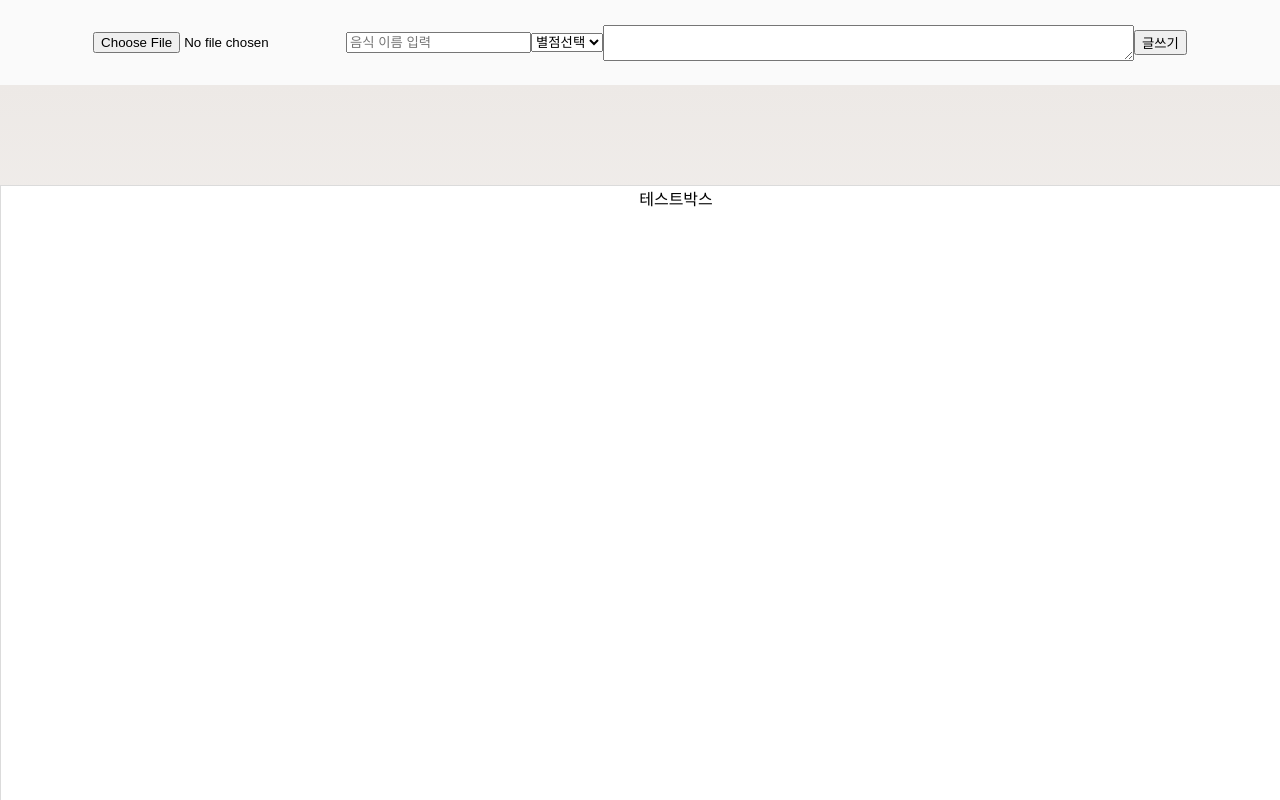
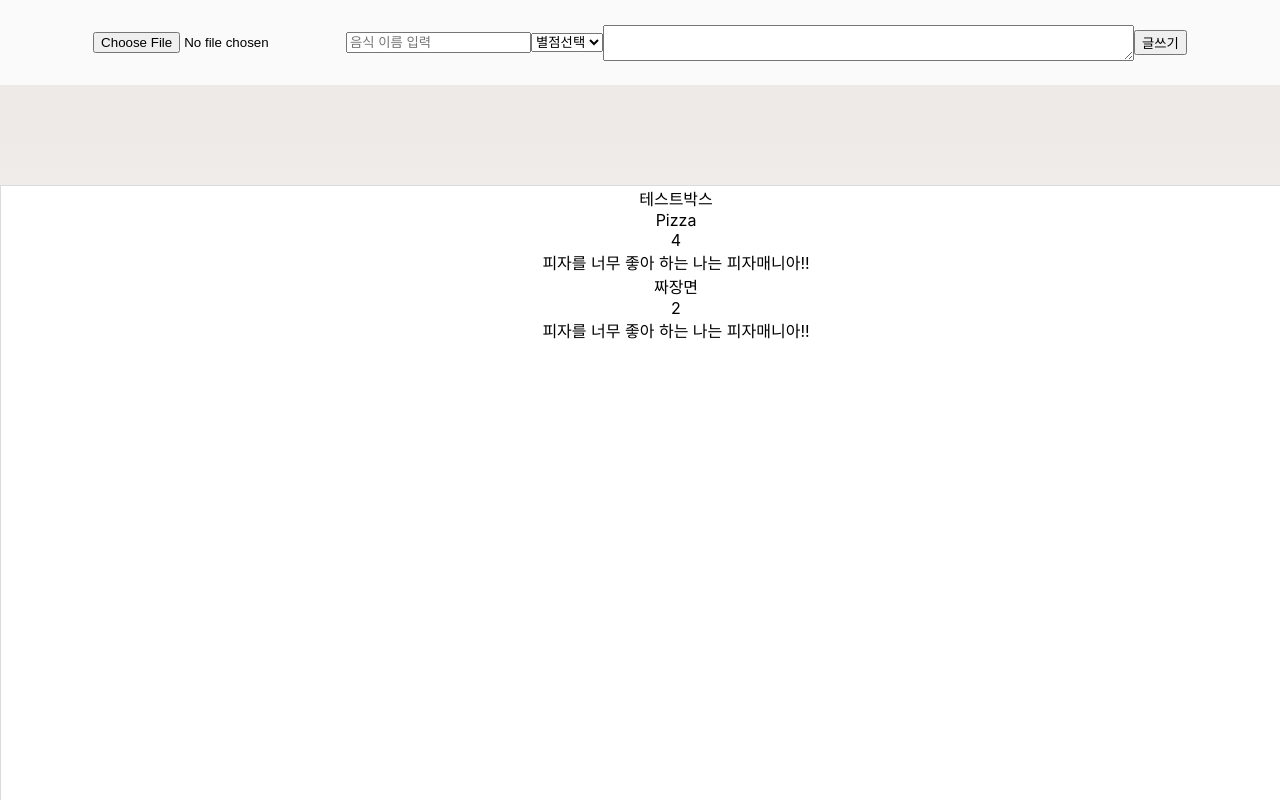
Before and after one commit to codestates/FoodFlow-client, a React (Create React App) app in the folder client/: page /mypage in a window 1280 px wide. Shown: the top 800 px of the page. Built offline with nearby package versions, Linux system fonts and the light colour scheme; a web font is replaced by a local one.

Commit message:
[client]/update:mypage

```diff
--- a/client/src/components/MyPage.js
+++ b/client/src/components/MyPage.js
@@ -35,20 +35,24 @@ import { render } from "react-dom";
              postInfo: [
                 { id: 1,
                 username: "Mr.Harvey",
-                foodname: "Pizza",
+                name: "Pizza",
                 text: "피자를 너무 좋아 하는 나는 피자매니아!!",
                 rating: 4},
                 {id: 2,
                 username: "Mis.Laby",
-                foodname: "짜장면",
+                name: "짜장면",
                 text: "피자를 너무 좋아 하는 나는 피자매니아!!",
                 rating: 2}
              ]
          }
      }
      pageList = (props) => {
-         return < div className="myPageList" >{props.postInfo.map(el =>
-             <MyPageList />)}</div >
+         return (
+         < div className="myPageList" >
+             {props.postInfo.map(el =>
+             <MyPageList post={el} />)}
+        </div >
+         )
      }
      render() {
          return(
@@ -59,10 +63,11 @@ import { render } from "react-dom";
                 <div className="totalMypages">
                     <div className="background1">
                         <center>
-                            <div>
-                                <pageList />
+                            <div className="mypageMain">테스트박스
+                                <div>
+                                    <this.pageList postInfo = {this.state.postInfo} />
+                                </div>
                             </div>
-                         <div className="mypageMain">테스트박스</div>
                          </center>
                     </div>
                     <div className="background2"></div>
--- a/client/src/components/PostArea.js
+++ b/client/src/components/PostArea.js
@@ -1,5 +1,8 @@
 import React from "react";
 import axios from "axios";
+
+axios.defaults.withCredentials = true;
+
 //import Star from "../img/star.png";
 //import Star0 from "../img/star0.png";
 //import Star1 from "../img/star1.png";
@@ -12,6 +15,61 @@ import axios from "axios";
 //multer면 header설정이 있어서 데이터를 따로 post해야하는지? => 정환님이 한번에 전송하는 법 알아냄
 //axios.post에서 header설정 : axios.post('url', { data }, config) config = {header:~}
 //name음식 이름 post해서 res로 foodId 받아오기
+
+//function submit() {
+//  axios.post('http://3.34.179.55:3000/user/posts', { username, name, foodImage, rating, text })
+//  .then(() => console.log('success posting'))
+//}
+
+//let locked = 0;
+//function show(star) {
+//  if (locked) {
+//    return;
+//  }
+//  let image;
+//  let el;
+//  let e = document.getElementById('startext');
+//  let stateMsg;
+//
+//  for (let i=1; i<=star; i++) {
+//    image = 'image' + i;
+//    el =document.getElementById(image);
+//    el.src = {Star1};
+//  }
+//
+//  switch (star) {
+//    case 1: stateMsg = 'testtext';
+//    break;
+//    case 2: stateMsg = 'pelqpeiq';
+//    break;
+//  }
+//  e.innerHTML = stateMsg;
+//}
+//
+//function noshow(star) {
+//  if (locked) {
+//    return;
+//  }
+//  let image;
+//  let el;
+//
+//  for (let i=1; i<=star; i++) {
+//    image = 'image'+i;
+//    el = document.getElementById(image);
+//    el.src = {Star0};
+//  }
+//}
+//
+//function lock(star) {
+//  show(star);
+//  locked = 1;
+//}
+//
+//function mark(star) {
+//  lock(star);
+//  alert("선택2" + star);
+//  document.cmtform.star.value = star;
+//}
 
 
 class PostArea extends React.Component {
@@ -50,7 +108,7 @@ class PostArea extends React.Component {
     } else {
       axios.post('http://3.34.179.55:3000/food/write', { name : name })
       .then ((res) => {
-        this.setState({foodId : res.data.foodId})
+        this.setState({foodId : res.data.id})
         const { foodId } = this.state;
         const formData = new FormData();
         formData.append('foodImage', this.state.foodImage)
@@ -95,3 +153,32 @@ class PostArea extends React.Component {
 }
 
 export default PostArea;
+
+//const starsTotal = 5;
+//
+//const rating = 3.5;
+//
+//document.addEventListener('DOMContentLoasded', getRatings);
+//
+//function getRatings() {
+//  const starPercentage = (rating / starsTotal) * 100;
+//
+//  const starPercentageRounded = `${Math.round(starPercentage / 10) * 10}`;
+//
+//  document.querySelector(`.starRating`).getElementsByClassName.width = starPercentageRounded;
+//}
+
+/*
+                <div className="starEmpty">
+                  <div className="starRating"></div>
+                  <FontAwesomeIcon icon={ faStar } className="starEmpty" />
+                  <FontAwesomeIcon icon={ faStar } className="starEmpty" />
+                  <FontAwesomeIcon icon={ faStar } className="starEmpty" />
+                  <FontAwesomeIcon icon={ faStar } className="starEmpty" />
+                  <FontAwesomeIcon icon={ faStar } className="starEmpty" />
+                </div>
+                <div>
+                  <img className="teststar" src={Star} alt='text' />
+                </div>
+                <span className="numberRating"></span>
+*/
--- a/client/src/index.css
+++ b/client/src/index.css
@@ -346,32 +346,6 @@ code {
   background-color: #FFF;
 }
 
-.starEmpty {
-  position: relative;
-  display: inline-block;
-}
-
-.starRating {
-  position: absolute;
-  top: 0;
-  left: 0;
-  white-space: nowrap;
-  overflow: hidden;
-  width: 30%;
-}
-
-.starEmpty::before {
-  content: "\f005 \f005 \f005 \f005 \f005";
-  font-weight: 900;
-  color: #ccc;
-}
-
-.starRating::before {
-  content: "\f005 \f005 \f005 \f005 \f005";
-  font-weight: 900;
-  color: #f8ce0b;
-}
-
 .star-rating {width:304px; }
 .star-rating,.star-rating span {display:inline-block; height:55px; overflow:hidden; background:url(./img/star.png)no-repeat; }
 .star-rating span{background-position:left bottom; line-height:0; vertical-align:top; }
```
